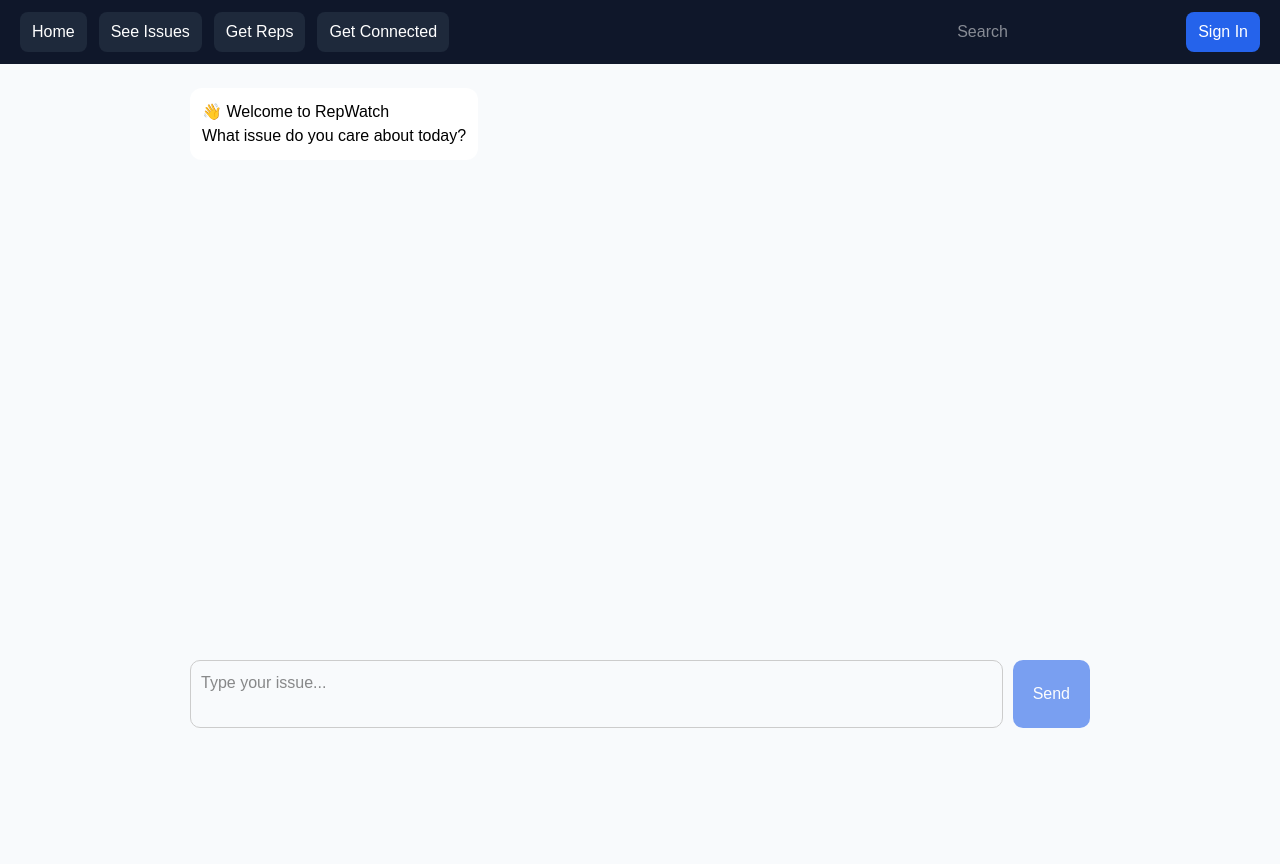
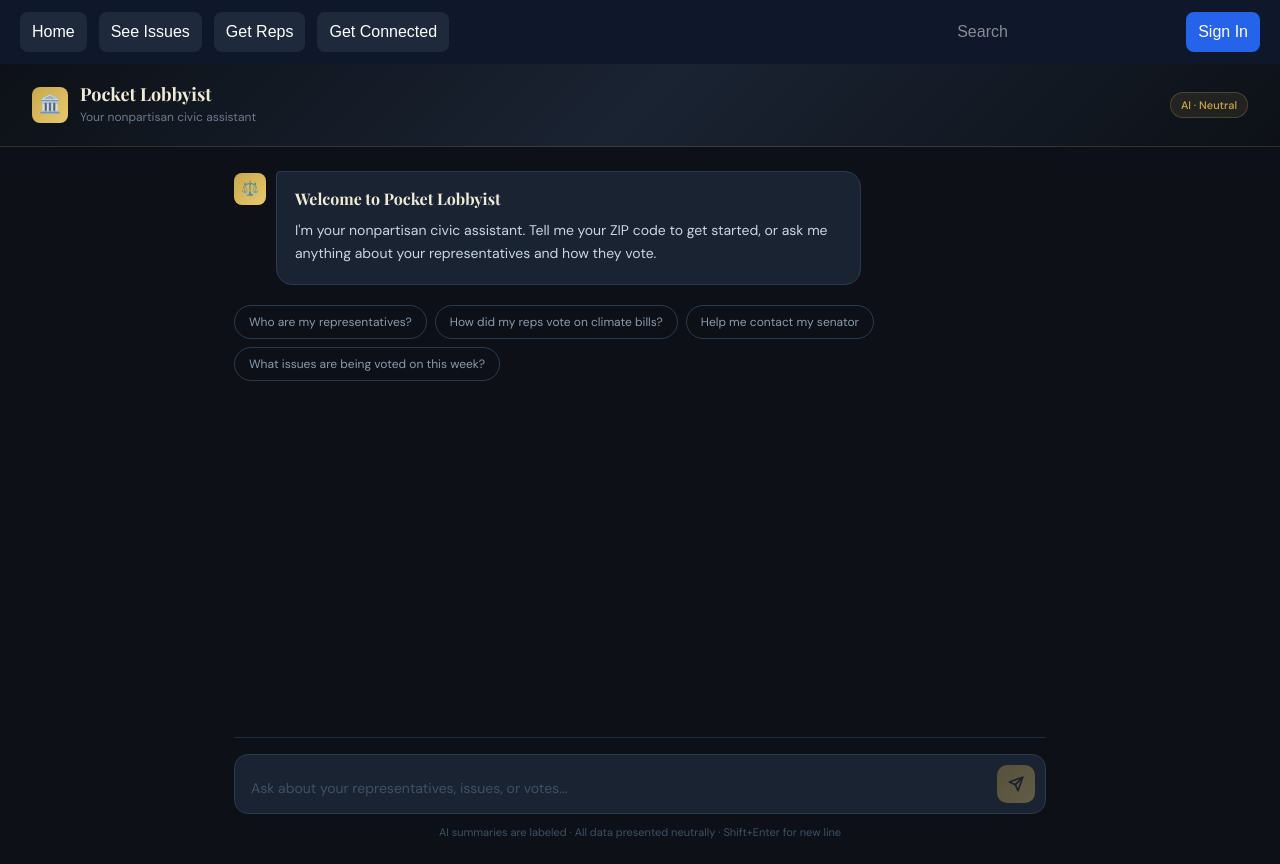
Before and after one commit to Jlewisgr/my-demo-app, a Next.js app: page / in a window 1280 px wide. Built offline with nearby package versions, Linux system fonts and the light colour scheme; no server answers.

Commit message:
vidual fixes

```diff
--- a/app/page.tsx
+++ b/app/page.tsx
@@ -35,10 +35,8 @@
 async function saveIssueToFirestore(issue: string) {
   const user = auth.currentUser;
   if (!user) return;
-
   const ref = doc(db, "users", user.uid);
   const snap = await getDoc(ref);
-
   if (snap.exists()) {
     await setDoc(ref, { issues: arrayUnion(issue) }, { merge: true });
   } else {
@@ -46,13 +44,20 @@
   }
 }
 
+const SUGGESTED_PROMPTS = [
+  "Who are my representatives?",
+  "How did my reps vote on climate bills?",
+  "Help me contact my senator",
+  "What issues are being voted on this week?",
+];
+
 export default function Home() {
   const [input, setInput] = useState("");
   const [loading, setLoading] = useState(false);
   const [messages, setMessages] = useState<Message[]>([
     {
       role: "bot",
-      content: "## 👋 Welcome to RepWatch\n\nWhat issue do you care about today?",
+      content: "## Welcome to Pocket Lobbyist\n\nI'm your nonpartisan civic assistant. Tell me your ZIP code to get started, or ask me anything about your representatives and how they vote.",
     },
   ]);
 
@@ -65,21 +70,18 @@
     }
   }, [messages, loading]);
 
-  const resizeTextarea = () => {
+  useEffect(() => {
     if (!textareaRef.current) return;
     textareaRef.current.style.height = "auto";
     textareaRef.current.style.height =
       Math.min(textareaRef.current.scrollHeight, 160) + "px";
-  };
-
-  useEffect(() => {
-    resizeTextarea();
   }, [input]);
 
-  const handleSend = async () => {
-    if (!input.trim() || loading) return;
+  const handleSend = async (overrideText?: string) => {
+    const text = (overrideText ?? input).trim();
+    if (!text || loading) return;
 
-    const userMessage: Message = { role: "user", content: input };
+    const userMessage: Message = { role: "user", content: text };
     const updatedMessages = [...messages, userMessage];
     setMessages(updatedMessages);
     setInput("");
@@ -105,18 +107,15 @@
       const data = await response.json();
       let reply = data?.content?.[0]?.text ?? "Sorry, I couldn't get a response.";
 
-      // Check if Claude flagged an issue to save
       const issueMatch = reply.match(/SAVE_ISSUE:\s*(.+)/);
       if (issueMatch) {
-        const issueLabel = issueMatch[1].trim();
-        await saveIssueToFirestore(issueLabel);
-        // Strip the SAVE_ISSUE line before displaying
+        await saveIssueToFirestore(issueMatch[1].trim());
         reply = reply.replace(/SAVE_ISSUE:\s*.+/, "").trim();
       }
 
       setMessages((prev) => [...prev, { role: "bot", content: reply }]);
     } catch (err) {
-      console.error("Chat error:", err); // 👈 add this line
+      console.error("Chat error:", err);
       setMessages((prev) => [
         ...prev,
         { role: "bot", content: "Something went wrong. Please try again." },
@@ -126,69 +125,351 @@
     }
   };
 
+  const showSuggestions = messages.length === 1;
+
   return (
-    <main style={{ minHeight: "100vh", background: "#f8fafc", padding: "24px" }}>
-      <div
-        style={{
-          maxWidth: "900px",
-          margin: "0 auto",
-          height: "80vh",
-          display: "flex",
-          flexDirection: "column",
-        }}
-      >
-        {/* CHAT */}
-        <div
-          ref={chatContainerRef}
-          style={{
-            flex: 1,
-            overflowY: "auto",
-            display: "flex",
-            flexDirection: "column",
-            gap: "12px",
-          }}
-        >
-          {messages.map((message, index) => {
-            const isUser = message.role === "user";
+    <>
+      <style>{`
+        @import url('https://fonts.googleapis.com/css2?family=Playfair+Display:wght@700&family=DM+Sans:ital,wght@0,400;0,500;1,400&display=swap');
+
+        .chat-page {
+          min-height: 100vh;
+          background: #0d1117;
+          display: flex;
+          flex-direction: column;
+          font-family: 'DM Sans', sans-serif;
+        }
+
+        .chat-hero {
+          background: linear-gradient(135deg, #0d1117 0%, #1a2332 50%, #0d1117 100%);
+          border-bottom: 1px solid rgba(201, 168, 76, 0.2);
+          padding: 20px 32px;
+          display: flex;
+          align-items: center;
+          gap: 12px;
+        }
+
+        .chat-hero-icon {
+          width: 36px;
+          height: 36px;
+          background: linear-gradient(135deg, #c9a84c, #e8c96d);
+          border-radius: 8px;
+          display: flex;
+          align-items: center;
+          justify-content: center;
+          font-size: 18px;
+          flex-shrink: 0;
+        }
+
+        .chat-hero-text h2 {
+          font-family: 'Playfair Display', serif;
+          font-size: 18px;
+          color: #f0ead6;
+          margin: 0;
+          line-height: 1.2;
+        }
+
+        .chat-hero-text p {
+          font-size: 12px;
+          color: #6b7a8d;
+          margin: 2px 0 0;
+        }
+
+        .chat-hero-badge {
+          margin-left: auto;
+          font-size: 11px;
+          color: #c9a84c;
+          background: rgba(201, 168, 76, 0.1);
+          border: 1px solid rgba(201, 168, 76, 0.25);
+          padding: 4px 10px;
+          border-radius: 20px;
+          font-weight: 500;
+        }
+
+        .chat-body {
+          flex: 1;
+          max-width: 860px;
+          width: 100%;
+          margin: 0 auto;
+          padding: 24px 24px 0;
+          display: flex;
+          flex-direction: column;
+          height: calc(100vh - 140px);
+        }
+
+        .chat-messages {
+          flex: 1;
+          overflow-y: auto;
+          display: flex;
+          flex-direction: column;
+          gap: 16px;
+          padding-bottom: 16px;
+          scrollbar-width: thin;
+          scrollbar-color: #2a3444 transparent;
+        }
+
+        .chat-messages::-webkit-scrollbar {
+          width: 4px;
+        }
+        .chat-messages::-webkit-scrollbar-track { background: transparent; }
+        .chat-messages::-webkit-scrollbar-thumb {
+          background: #2a3444;
+          border-radius: 2px;
+        }
+
+        .msg-row {
+          display: flex;
+          gap: 10px;
+          animation: fadeUp 0.25s ease;
+        }
+
+        @keyframes fadeUp {
+          from { opacity: 0; transform: translateY(8px); }
+          to { opacity: 1; transform: translateY(0); }
+        }
+
+        .msg-row.user { justify-content: flex-end; }
+
+        .bot-avatar {
+          width: 32px;
+          height: 32px;
+          border-radius: 8px;
+          background: linear-gradient(135deg, #c9a84c, #e8c96d);
+          display: flex;
+          align-items: center;
+          justify-content: center;
+          font-size: 14px;
+          flex-shrink: 0;
+          margin-top: 2px;
+        }
+
+        .msg-bubble {
+          max-width: 72%;
+          padding: 14px 18px;
+          border-radius: 16px;
+          font-size: 14px;
+          line-height: 1.6;
+        }
+
+        .msg-bubble.bot {
+          background: #1a2332;
+          color: #c8d6e5;
+          border: 1px solid #2a3a50;
+          border-top-left-radius: 4px;
+        }
+
+        .msg-bubble.user {
+          background: linear-gradient(135deg, #1e4a9e, #2563eb);
+          color: #fff;
+          border-top-right-radius: 4px;
+          box-shadow: 0 4px 16px rgba(37, 99, 235, 0.3);
+        }
+
+        .msg-bubble.bot h1,
+        .msg-bubble.bot h2,
+        .msg-bubble.bot h3 {
+          font-family: 'Playfair Display', serif;
+          color: #f0ead6;
+          margin: 0 0 8px;
+          font-size: 16px;
+        }
+
+        .msg-bubble.bot strong { color: #c9a84c; }
+        .msg-bubble.bot p { margin: 6px 0; }
+        .msg-bubble.bot ul { padding-left: 18px; margin: 6px 0; }
+        .msg-bubble.bot li { margin: 3px 0; }
+        .msg-bubble.bot code {
+          background: rgba(201, 168, 76, 0.1);
+          color: #c9a84c;
+          padding: 1px 5px;
+          border-radius: 3px;
+          font-size: 12px;
+        }
+
+        .typing-indicator {
+          display: flex;
+          gap: 10px;
+          align-items: flex-start;
+        }
+
+        .typing-dots {
+          background: #1a2332;
+          border: 1px solid #2a3a50;
+          border-radius: 16px;
+          border-top-left-radius: 4px;
+          padding: 16px 20px;
+          display: flex;
+          gap: 5px;
+          align-items: center;
+        }
+
+        .typing-dots span {
+          width: 6px;
+          height: 6px;
+          background: #c9a84c;
+          border-radius: 50%;
+          animation: bounce 1.2s infinite;
+          opacity: 0.6;
+        }
+
+        .typing-dots span:nth-child(2) { animation-delay: 0.2s; }
+        .typing-dots span:nth-child(3) { animation-delay: 0.4s; }
+
+        @keyframes bounce {
+          0%, 60%, 100% { transform: translateY(0); opacity: 0.6; }
+          30% { transform: translateY(-5px); opacity: 1; }
+        }
+
+        .suggestions {
+          display: flex;
+          flex-wrap: wrap;
+          gap: 8px;
+          margin-top: 4px;
+        }
+
+        .suggestion-chip {
+          background: transparent;
+          border: 1px solid #2a3a50;
+          color: #8a9bb0;
+          padding: 7px 14px;
+          border-radius: 20px;
+          font-size: 12px;
+          cursor: pointer;
+          font-family: 'DM Sans', sans-serif;
+          transition: all 0.15s;
+        }
+
+        .suggestion-chip:hover {
+          border-color: #c9a84c;
+          color: #c9a84c;
+          background: rgba(201, 168, 76, 0.06);
+        }
+
+        .chat-input-area {
+          padding: 16px 0 24px;
+          border-top: 1px solid #1e2d3d;
+          margin-top: 8px;
+        }
+
+        .input-row {
+          display: flex;
+          gap: 10px;
+          align-items: flex-end;
+          background: #1a2332;
+          border: 1px solid #2a3a50;
+          border-radius: 14px;
+          padding: 10px 10px 10px 16px;
+          transition: border-color 0.2s;
+        }
+
+        .input-row:focus-within {
+          border-color: rgba(201, 168, 76, 0.5);
+        }
+
+        .chat-textarea {
+          flex: 1;
+          background: transparent;
+          border: none;
+          outline: none;
+          color: #c8d6e5;
+          font-family: 'DM Sans', sans-serif;
+          font-size: 14px;
+          resize: none;
+          line-height: 1.5;
+          max-height: 150px;
+          overflow-y: auto;
+          padding: 4px 0;
+        }
+
+        .chat-textarea::placeholder { color: #3d5166; }
+
+        .send-btn {
+          background: linear-gradient(135deg, #c9a84c, #e8c96d);
+          border: none;
+          border-radius: 10px;
+          width: 38px;
+          height: 38px;
+          display: flex;
+          align-items: center;
+          justify-content: center;
+          cursor: pointer;
+          flex-shrink: 0;
+          transition: all 0.15s;
+        }
+
+        .send-btn:hover:not(:disabled) {
+          transform: scale(1.05);
+          box-shadow: 0 4px 12px rgba(201, 168, 76, 0.4);
+        }
+
+        .send-btn:disabled {
+          opacity: 0.35;
+          cursor: not-allowed;
+        }
+
+        .send-btn svg { width: 16px; height: 16px; }
+
+        .input-hint {
+          font-size: 11px;
+          color: #3d5166;
+          text-align: center;
+          margin-top: 10px;
+        }
+      `}</style>
+
+      <div className="chat-page">
+        <div className="chat-hero">
+          <div className="chat-hero-icon">🏛️</div>
+          <div className="chat-hero-text">
+            <h2>Pocket Lobbyist</h2>
+            <p>Your nonpartisan civic assistant</p>
+          </div>
+          <span className="chat-hero-badge">AI · Neutral</span>
+        </div>
+
+        <div className="chat-body">
+          <div className="chat-messages" ref={chatContainerRef}>
+            {messages.map((msg, i) => {
+              const isUser = msg.role === "user";
               return (
-              <div key={index} style={{ display: "flex", justifyContent: isUser ? "flex-end" : "flex-start" }}>
-                <div
-                  style={{
-                    maxWidth: "75%",
-                    padding: "12px",
-                    borderRadius: "12px",
-                    backgroundColor: isUser ? "#2563eb" : "white",
-                    color: isUser ? "white" : "black",
-                  }}
-                >
-                  <ReactMarkdown>{message.content}</ReactMarkdown>
+                <div key={i} className={`msg-row ${isUser ? "user" : ""}`}>
+                  {!isUser && <div className="bot-avatar">⚖️</div>}
+                  <div className={`msg-bubble ${isUser ? "user" : "bot"}`}>
+                    <ReactMarkdown>{msg.content}</ReactMarkdown>
                   </div>
                 </div>
               );
             })}
 
             {loading && (
-            <div style={{ display: "flex", justifyContent: "flex-start" }}>
-              <div
-                style={{
-                  padding: "12px 16px",
-                  borderRadius: "12px",
-                  backgroundColor: "white",
-                  color: "#888",
-                  fontSize: "20px",
-                  letterSpacing: "2px",
-                }}
+              <div className="typing-indicator">
+                <div className="bot-avatar">⚖️</div>
+                <div className="typing-dots">
+                  <span /><span /><span />
+                </div>
+              </div>
+            )}
+
+            {showSuggestions && !loading && (
+              <div className="suggestions">
+                {SUGGESTED_PROMPTS.map((prompt) => (
+                  <button
+                    key={prompt}
+                    className="suggestion-chip"
+                    onClick={() => handleSend(prompt)}
                   >
-                •••
-              </div>
+                    {prompt}
+                  </button>
+                ))}
               </div>
             )}
           </div>
 
-        {/* INPUT */}
-        <div style={{ marginTop: "10px", display: "flex", gap: "10px" }}>
+          <div className="chat-input-area">
+            <div className="input-row">
               <textarea
                 ref={textareaRef}
+                className="chat-textarea"
                 value={input}
                 onChange={(e) => setInput(e.target.value)}
                 onKeyDown={(e) => {
@@ -197,34 +478,24 @@
                     handleSend();
                   }
                 }}
-            placeholder="Type your issue..."
-            style={{
-              flex: 1,
-              resize: "none",
-              padding: "10px",
-              borderRadius: "10px",
-              border: "1px solid #ccc",
-              maxHeight: "150px",
-              overflowY: "auto",
-            }}
+                placeholder="Ask about your representatives, issues, or votes..."
+                rows={1}
               />
               <button
-            onClick={handleSend}
+                className="send-btn"
+                onClick={() => handleSend()}
                 disabled={loading || !input.trim()}
-            style={{
-              backgroundColor: "#2563eb",
-              color: "white",
-              border: "none",
-              padding: "0 20px",
-              borderRadius: "10px",
-              cursor: loading || !input.trim() ? "not-allowed" : "pointer",
-              opacity: loading || !input.trim() ? 0.6 : 1,
-            }}
               >
-            {loading ? "..." : "Send"}
+                <svg viewBox="0 0 24 24" fill="none" stroke="#1a1a2e" strokeWidth="2.5" strokeLinecap="round" strokeLinejoin="round">
+                  <line x1="22" y1="2" x2="11" y2="13" />
+                  <polygon points="22 2 15 22 11 13 2 9 22 2" />
+                </svg>
               </button>
             </div>
+            <p className="input-hint">AI summaries are labeled · All data presented neutrally · Shift+Enter for new line</p>
           </div>
-    </main>
+        </div>
+      </div>
+    </>
   );
 }
```
Also changed, not shown: app/api/chat/route.ts (+18 -5 lines). Lines whose indentation alone changed are shown as unchanged.
